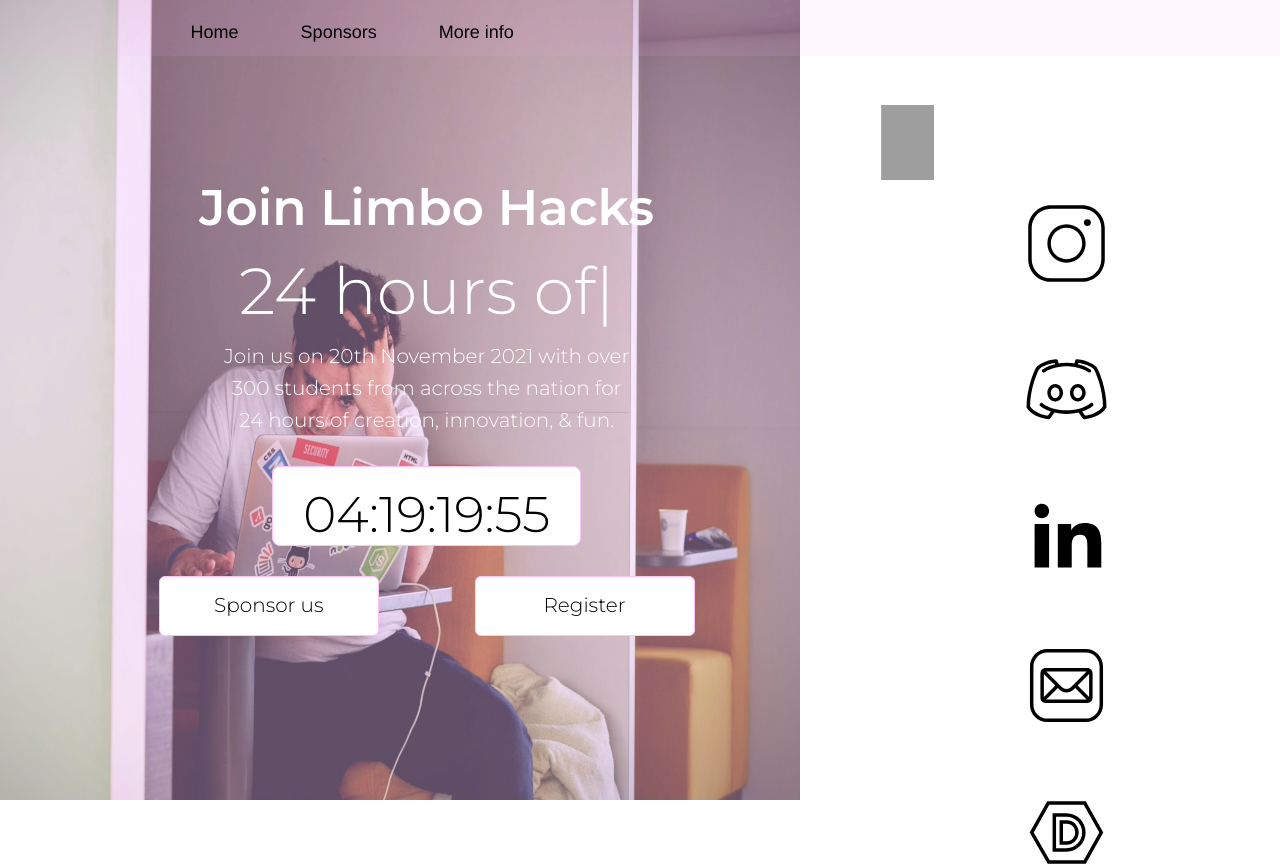
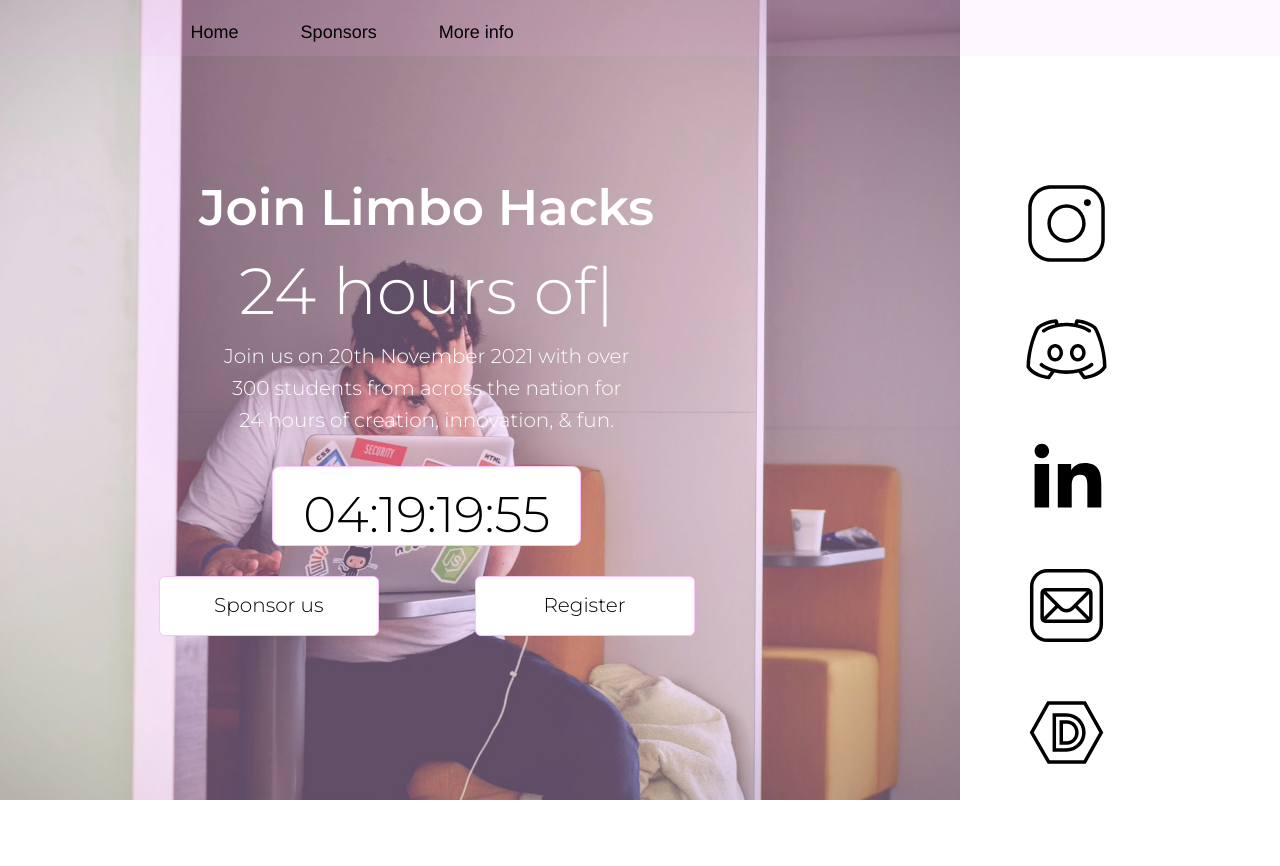
Before and after one commit to Abusayid693/Hackathon-website-template, a React (Create React App) app: page / in a window 1280 px wide. Shown: the top 866 px of the page. Built offline with nearby package versions, Linux system fonts and the light colour scheme; grey boxes are pictures that could not be loaded.

Commit message:
code fixing

```diff
--- a/src/components/About/about.css
+++ b/src/components/About/about.css
@@ -92,7 +92,7 @@ border-radius: 32px;
 
 
   @media  (max-width: 1400px){
-  .Whole_div{
+  /* .Whole_div{
     background-size: 100vh 100vh;
-}
+} */
   }
--- a/src/components/media/media.css
+++ b/src/components/media/media.css
@@ -8,7 +8,6 @@
 }
 .single img {
     width: 22%;
-    margin-top: 20px;
 }
 
 
```
